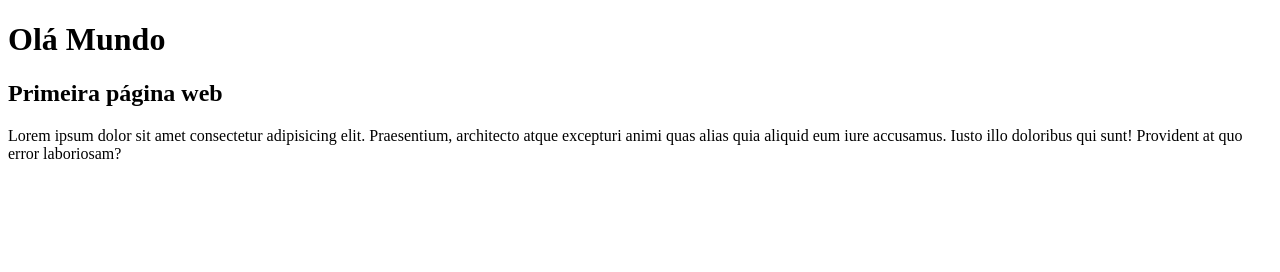
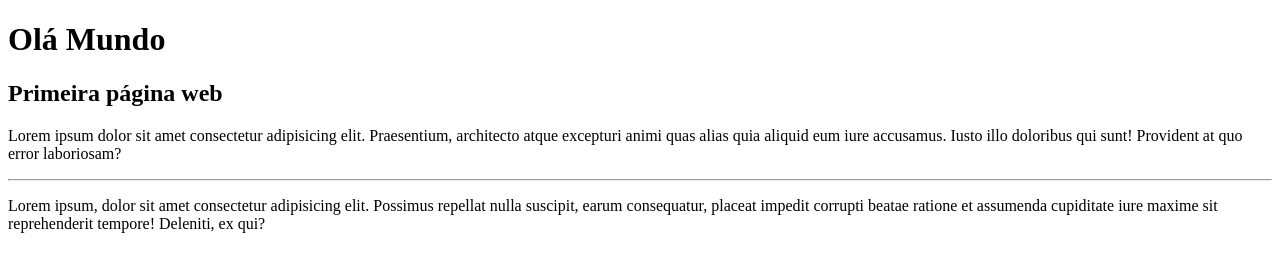
Before and after one commit to brunomozza/primeira-pagina, a plain HTML site: page index.html in a window 1280 px wide. Drawn offline with Linux system fonts and the light colour scheme.

Commit message:
Adicionado commit pelo vscode.

```diff
--- a/index.html
+++ b/index.html
@@ -13,6 +13,10 @@
     <h2>Primeira página web</h2>
     <p>Lorem ipsum dolor sit amet consectetur adipisicing elit. Praesentium, architecto atque excepturi animi quas alias
         quia aliquid eum iure accusamus. Iusto illo doloribus qui sunt! Provident at quo error laboriosam?</p>
+    <hr>
+    <p>Lorem ipsum, dolor sit amet consectetur adipisicing elit. Possimus repellat nulla suscipit, earum consequatur,
+        placeat impedit corrupti beatae ratione et assumenda cupiditate iure maxime sit reprehenderit tempore! Deleniti,
+        ex qui?</p>
 </body>
 
 </html>
```
